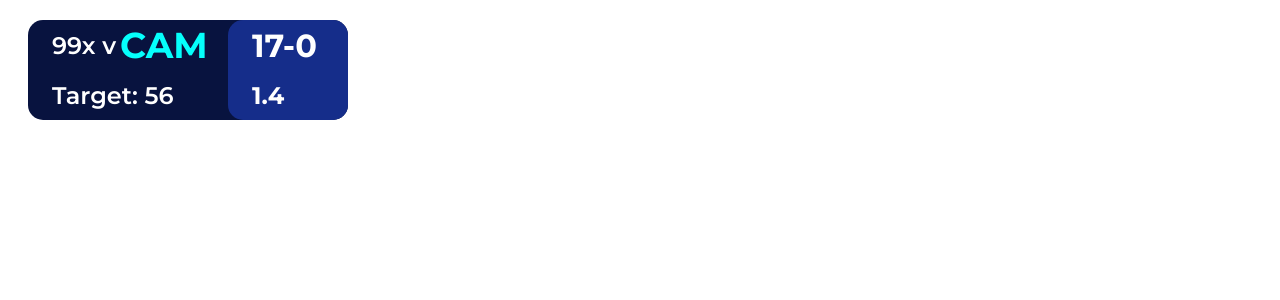
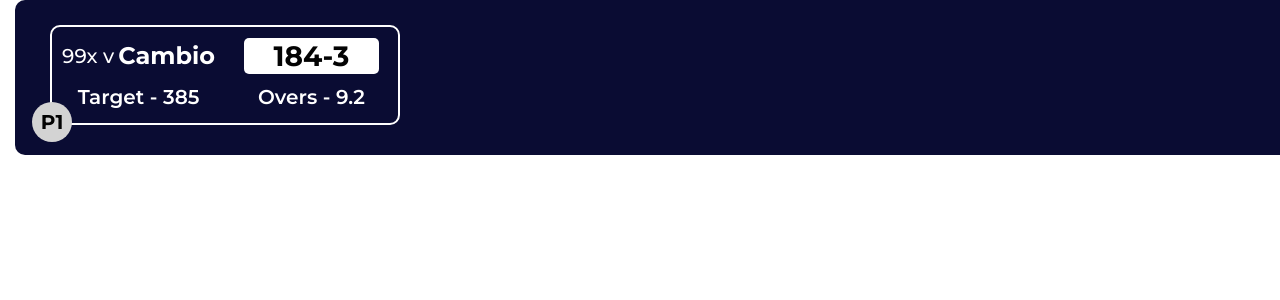
Before and after one commit to harithaw/fit-sixes-23-scorecard, a React (Create React App) app: page / in a window 1280 px wide. Shown: the top 300 px of the page. Built offline with nearby package versions, Linux system fonts and the light colour scheme; no server answers.

Commit message:
moved to new design

```diff
--- a/src/App.js
+++ b/src/App.js
@@ -1,9 +1,9 @@
-import Cam01 from "./pages/Cam01.js";
+import Cam02 from "./pages/Cam02.js";
 
 function App() {
   return (
     <>
-      <Cam01 />
+      <Cam02 />
     </>
   );
 }
--- a/src/pages/Cam01.js
+++ b/src/pages/Cam01.js
@@ -1,52 +1,29 @@
 import React from "react";
 import { useState, useEffect } from "react";
-import style from "../styles/camera.module.css";
-
-//https://v1.slashapi.com/cabeteam/pgsql/QtpENDhOJS/fitsixes/1
+import style from "../styles/camera1.module.css";
 
 function Cam01() {
-  const [data, setData] = useState(null);
+  const testData = { pitch: 1, teamA: "99x", teamB: "Cambio", runs: 184, wickets: 3, target: 385, overs: 9.2 };
+  const [data, setData] = useState(testData);
 
-  const fetchData = async () => {
-    try {
-      const response = await fetch(
-        'https://v1.slashapi.com/cabeteam/pgsql/QtpENDhOJS/fitsixes/1'
-      );
-      const newData = await response.json();
-      newData.data.teamb = newData.data.teamb.substring(0, 3);
-      setData(newData.data);
-    } catch (error) {
-      console.error('Error fetching data:', error);
-    }
-  };
-
-  useEffect(() => {
-    // Fetch data initially
-    fetchData();
-    console.log(data);
-
-    // Set up an interval to fetch data every 5 seconds
-    const intervalId = setInterval(fetchData, 10000);
-
-    // Clean up the interval when the component unmounts
-    return () => clearInterval(intervalId);
-  }, []);
 
   return (
     <>
+      {data &&
         <div className={style.scoreContainer}>
           <div className={style.title}>
             <div className={style.teams}>
-            <div className={style.bowlingTeam}>99x v</div>
+              <div className={style.bowlingTeam}>{data.teamA} v</div>
               <div className={style.battingTeam}>CAM</div>
             </div>
-          <div className={style.target}>Target: 56</div>
+            <div className={style.target}>Target: {data.target}</div>
           </div>
           <div div className={style.score}>
-          <div className={style.runs}>17-0</div>
-          <div className={style.overs}>1.4</div>
+            <div className={style.runs}>{data.runs}-{data.wickets}</div>
+            <div className={style.overs}>{data.overs}</div>
           </div>
         </div>
+      }
     </>
 
   )
--- /dev/null
+++ b/src/pages/Cam02.js
@@ -0,0 +1,56 @@
+import React from "react";
+import { useState, useEffect } from "react";
+import style from "../styles/camera2.module.css";
+
+function Cam02() {
+  const testData = { pitch: 1, teamA: "99x", teamB: "Cambio", runs: 184, wickets: 3, target: 385, overs: 9.2 };
+  const [data, setData] = useState(testData);
+
+
+  return (
+    <>
+      {data &&
+        <div className={style.scoreBackgrond}>
+          <div className={style.scoreContainer}>
+
+            <div className={style.pitch}>P1</div>
+
+            <div className={style.row1}>
+
+              <div className={style.col1}>
+                <span className={style.bowlingTeam}>
+                  {data.teamA} v
+                </span>
+                <span className={style.battingTeam}>
+                  {data.teamB}
+                </span>
+              </div>
+              <div div className={style.col2}>
+                <div className={style.score}> {data.runs}-{data.wickets} </div>
+              </div>
+
+            </div>
+
+            <div className={style.row2}>
+
+              <div className={style.col1}>
+                <div className={style.secondary}>Target - {data.target}</div>
+              </div>
+              <div className={style.col2}>
+                <div className={style.secondary}> Overs - {data.overs}</div>
+
+              </div>
+
+            </div>
+
+
+          </div>
+        </div>
+
+      }
+    </>
+
+  )
+}
+
+export default Cam02
--- /dev/null
+++ b/src/styles/camera2.module.css
@@ -0,0 +1,110 @@
+/* div {
+    border: 1px solid red;
+} */
+
+body{
+    margin: 0;
+}
+
+*{
+    box-sizing: border-box;
+}
+
+.scoreBackgrond{
+    background-color: #080A31;
+    opacity: .99;
+    border-radius: 10px;
+
+    position: fixed;
+    height: 155px;
+    width: 1890px;
+    left: 15px;
+}
+
+.scoreContainer{
+    width: 350px;
+    height: 100px;
+    border: 2px solid white;
+    border-radius: 10px;
+
+    margin-top: 25px;
+    margin-left: 35px;
+
+    color: white;
+    font-family: 'Montserrat', sans-serif;
+    font-weight: 500;
+
+    position: relative;
+}
+
+/* Setting the grid  */
+.row1{
+    display: flex;
+    height: 60%;
+    align-items: center;
+}
+
+.row2{
+    display: flex;
+    height: 40%;
+    align-items: flex-start;
+}
+
+.col1{
+    flex-basis: 50%;
+    display: flex;
+    justify-content: center;
+    align-items: center;
+}
+
+.col2{
+    flex-grow: 1;
+    display: flex;
+    justify-content: center;
+    align-items: center;
+}
+
+.pitch{
+    position: absolute;
+    top: 75px;
+    left: -20px;
+
+    width: 40px;
+    height: 40px;
+    border-radius: 20px;
+
+    text-align: center;
+    padding: 8px 4px 0 4px;
+    color: black;
+    background-color: lightgray;
+    font-weight: 700;
+    font-size: 20px;
+}
+
+/* styling changes */
+.bowlingTeam{
+    font-size: 20px;
+    font-weight: 500;
+}
+
+.battingTeam{
+    font-size: 24px;
+    font-weight: 700;
+
+    padding-left: 4px;
+}
+
+.score{
+    background-color: white;
+    padding: 1px 30px;
+    border-radius: 5px;
+
+    color: black;
+    font-weight: 700;
+    font-size: 28px;
+}
+
+.secondary{
+    font-size: 20px;
+    font-weight: 600;
+}
```
Also changed, not shown: src/styles/camera1.module.css (renamed from src/styles/camera.module.css). Lines whose indentation alone changed are shown as unchanged.
